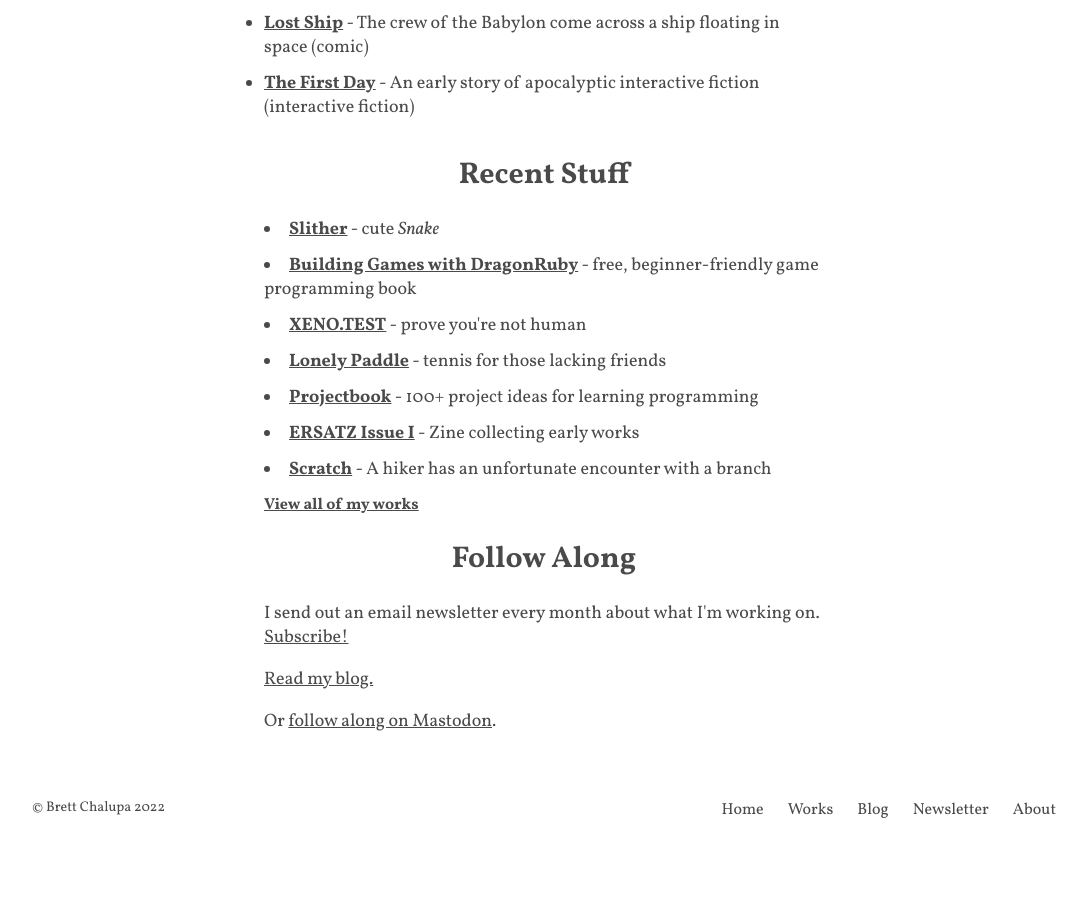
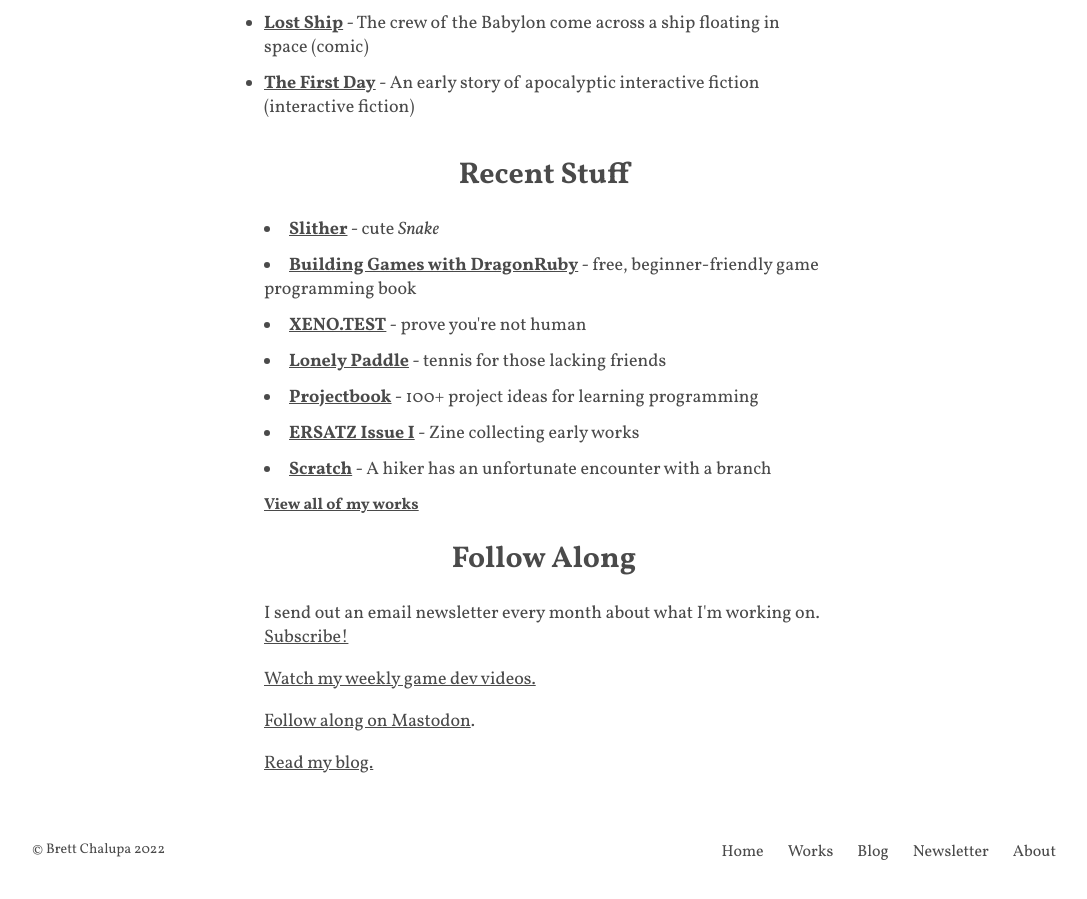
Before and after one commit to brettchalupa/brettchalupa.github.io, a Jekyll site: the page built from index.html, in a window 1280 px wide and 900 px high, scrolled down 782 px. Shown: the whole window, without its empty margins (96-1183 px from the left). Built offline with Jekyll 4.4.1, drawn with Linux system fonts in a browser that asks for light colours; before the commit the page ends 1640 px from its top, so only the background shows below that.

Commit message:
chore(index): add youtube link

```diff
--- a/index.html
+++ b/index.html
@@ -89,8 +89,10 @@ layout: default
 
     <p>I send out an email newsletter every month about what I'm working on. <a href="/newsletter">Subscribe!</a>
 
+    <p><a href="https://youtube.com/@brettmakesgames">Watch my weekly game dev videos.</a></p>
+
+    <p><a rel="me" href="https://mastodon.gamedev.place/@brettmakesgames">Follow along on Mastodon</a>.</p>
+
     <p><a href="/blog/">Read my blog.</a></p>
-
-    <p>Or <a rel="me" href="https://mastodon.gamedev.place/@brettmakesgames">follow along on Mastodon</a>.</p>
   </div>
 </div>
```
